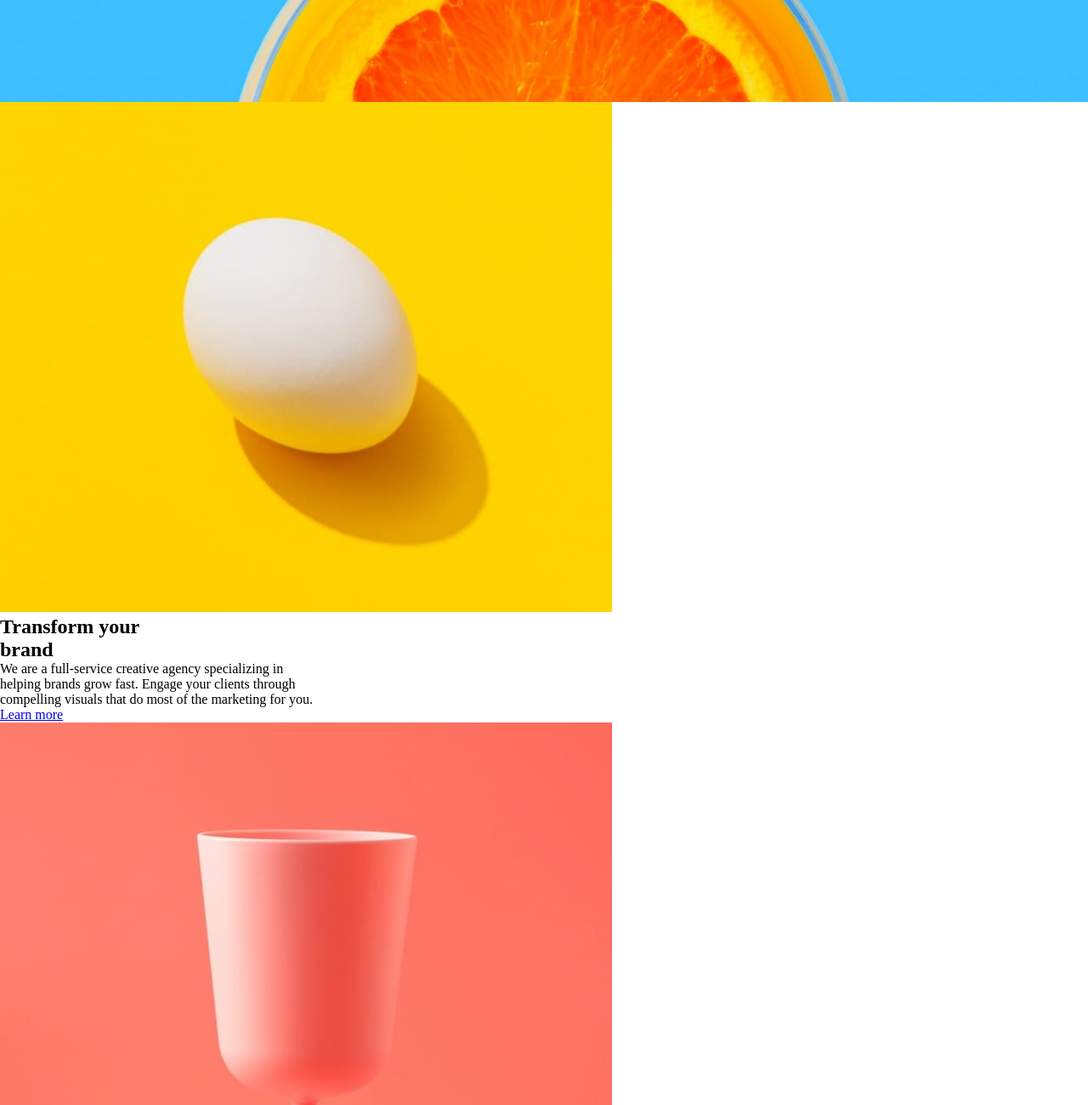
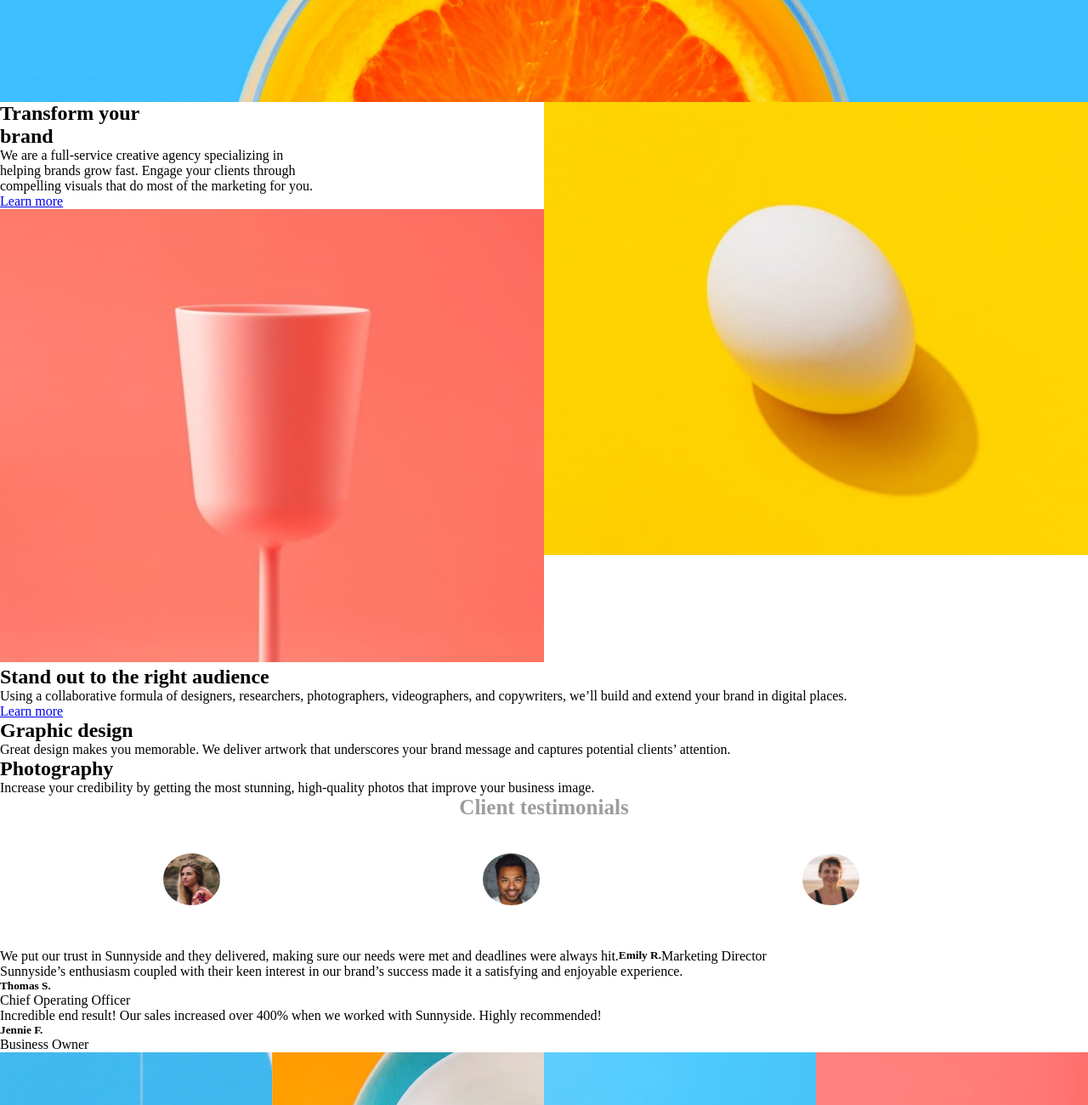
Before and after one commit to Tiffany-D/sunnyside-agency, a plain HTML site: page index.html in a window 1280 px wide. Shown: the part 520-1820 px from the top of the page at 85% size. Drawn offline with Linux system fonts and the light colour scheme.

Commit message:
in progress

```diff
--- a/index.html
+++ b/index.html
@@ -39,7 +39,7 @@
 
 
 
-<article>
+<article class="egg">
 
     <div id="transform">
     <img class="transform" src="/img/image-transform.jpg" alt="egg">
@@ -58,9 +58,9 @@
 
 
 
-<article>
+<article class="stand-out">
     <div class="img-container">
-        <img src="/img/image-stand-out.jpg" alt="pink-glass">
+        <img class ="glass"src="/img/image-stand-out.jpg" alt="pink-glass">
     </div>
     <div class="container-text">
     <h2>Stand out to the right audience</h2>
@@ -90,28 +90,33 @@
 
 </section>
 
-<div class="comments">
+<section class="comments">
   <h3>Client testimonials</h3>
- <article class="emily">
-     <img src="/people/image-emily.jpg" alt="emily">
+ <ul class="photos">
+     <li><img class="people"src="/people/image-emily.jpg" alt="emily"></li>
+    <li><img class="people"src="/people/image-thomas.jpg" alt="thomas"></li>
+    <li><img class="people"src="/people/image-jennie.jpg" alt="jennie"></li>
+ </ul>
+
+<article class="emily">
   <p>We put our trust in Sunnyside and they delivered, making sure our needs were met and deadlines were always hit.</p>
 
   <h5>Emily R.</h5>
   <caption>Marketing Director</caption>
 </article>
 <article class="thomas">
-    <img src="/people/image-thomas.jpg" alt="thomas">
+
   <p>Sunnyside’s enthusiasm coupled with their keen interest in our brand’s success made it a satisfying and enjoyable experience.</p>
   <h5>Thomas S.</h5>
   <caption>Chief Operating Officer</caption>
 </article>
 <article class="jennie">
-    <img src="/people/image-jennie.jpg" alt="jennie">
+
   <p>Incredible end result! Our sales increased over 400% when we worked with Sunnyside. Highly recommended!</p>
   <h5>Jennie F.</h5>
   <caption>Business Owner</caption>
 </article>
-</div>
+</section>
 <section class="gallery">
     <img src="/img/image-gallery-milkbottles.jpg" alt="milk-bottles">
     <img src="/img/image-gallery-orange.jpg" alt="orange">
--- a/style.scss
+++ b/style.scss
@@ -47,8 +47,44 @@ header{
    }
 
 }
+.egg{
+    width: 100%;
+    .transform{
+    width: 50%;
+    float: right;
+}
+
+}
+.glass{
+    width: 50vw;
+}
 
 
+.comments{
+    h3{
+        text-align: center;
+        font-size: 25px;
+        letter-spacing: 2;
+        color: $grey-font;
+    }
+    .photos{
+        list-style: none;
+        display: flex;
+        align-items: stretch;
+        justify-content:space-evenly;
+    }
+    .people{
+        width: 30%;
+		height: 40%;
+		border-radius: 50%;
+        margin: 40px;
+
+    }
+    .emily{
+        display: flex;
+        justify-content:flex-start;
+    }
+}
 
 .gallery{
 
```
Also changed, not shown: style.css, 1 other file.
